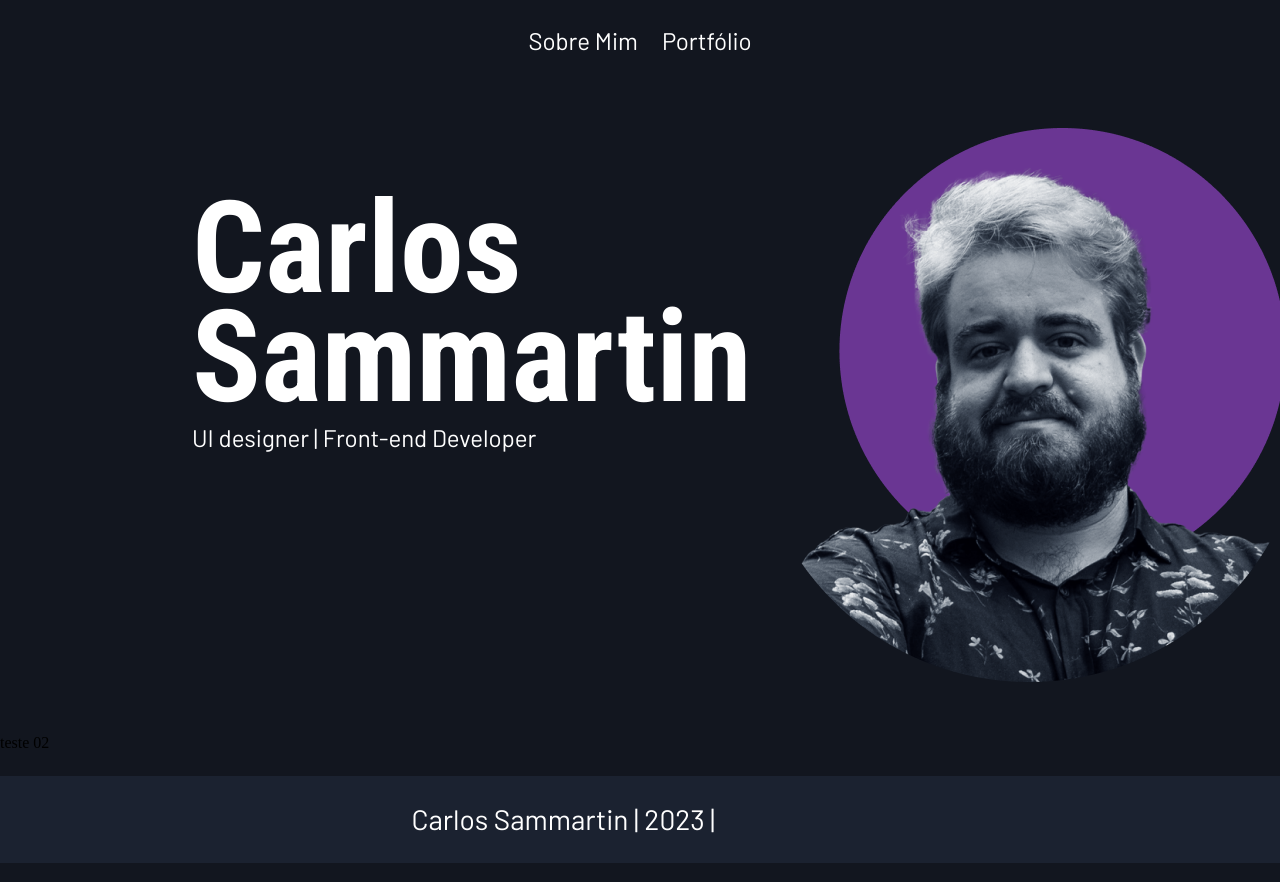
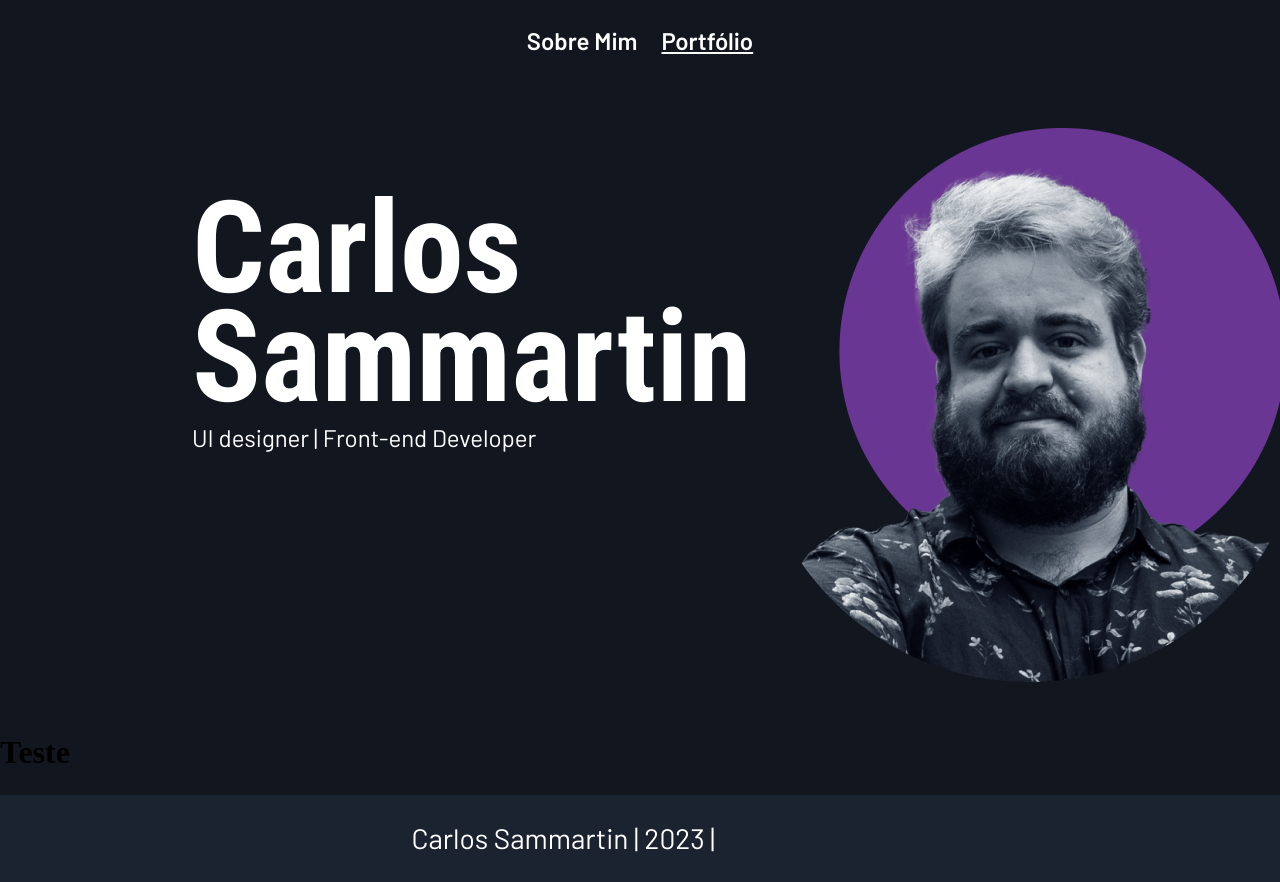
Before and after one commit to Primatasan/Portfolio, a React (Vite) app: page /portfolio in a window 1280 px wide. Shown: the top 882 px of the page. Built offline with nearby package versions, Linux system fonts and the light colour scheme; some icons are missing.

Commit message:
Ajustes diversos

```diff
--- a/src/Routes.jsx
+++ b/src/Routes.jsx
@@ -1,23 +1,19 @@
 import SobreMimPage from "./components/SobreMimPage";
-import Header from "./components/Header";
-import Menu from "./components/Menu";
-import Footer from "./components/Footer";
+import Portfolio from "./components/Portfolio";
+import DefautPage from "./components/DefaultPage";
 
 import { BrowserRouter, Routes, Route } from "react-router-dom";
-
-
 
 export default function RoutesApp() {
 
   return (
     <BrowserRouter>
-      <Menu />
-      <Header />
-      <Routes path="/">
-        <Route path="/" element={<SobreMimPage />}/>
-        <Route path="/portfolio" element={<div>teste 02</div>}/>
+      <Routes>
+        <Route path="/" element={<DefautPage />}>
+          <Route index element={<SobreMimPage />}/>
+          <Route path="/portfolio" element={<Portfolio />}/>
+        </Route>
       </Routes>
-      <Footer />
     </BrowserRouter>
   )
 }
--- /dev/null
+++ b/src/components/DefaultPage/index.jsx
@@ -0,0 +1,21 @@
+import Footer from "/src/components/Footer";
+import Header from "/src/components/Header";
+import Menu from "/src/components/Menu";
+import { Outlet } from "react-router-dom";
+
+export default function DefautPage(){
+    return(
+        <>
+            <header>
+                <Menu />
+                <Header />
+            </header>
+            <main>
+                <Outlet />
+            </main>
+            <footer>
+                <Footer />
+            </footer>
+        </>
+    )
+}
--- a/src/components/Menu/Menu.css
+++ b/src/components/Menu/Menu.css
@@ -12,9 +12,11 @@
     color: var(--font-color);
     font-family: var(--paragraph-font-family);
     font-size: var(--h4-font-size);
+    font-weight: 600;
     margin:0 0.5em;
+    transition: all 300 ease-in-out;
 }
 
-.nav_link:hover{
+.destaque{
     text-decoration: underline;
 }
--- a/src/components/Menu/index.jsx
+++ b/src/components/Menu/index.jsx
@@ -1,13 +1,22 @@
-import { Link } from 'react-router-dom'
+import { Link, useLocation } from 'react-router-dom'
 import './Menu.css'
 
 
 export default function Menu(){
+
+    const location = useLocation();
+
     return(
         <section className='menu_box'>
             <nav>
-                <Link to='/' className='nav_link'>Sobre Mim</Link>
-                <Link to='/portfolio' className='nav_link'>Portfólio</Link>
+                <Link to='/' className={`
+                    nav_link
+                    ${location.pathname === '/' ? "destaque": ""}
+                `}>Sobre Mim</Link>
+                <Link to='/portfolio' className={`
+                    nav_link
+                    ${location.pathname === '/portfolio' ? "destaque": ""}
+                `}>Portfólio</Link>
             </nav>
         </section>
     )
--- /dev/null
+++ b/src/components/Portfolio/PortfolioCard/index.jsx
@@ -0,0 +1,9 @@
+import './PortfolioCard.css'
+
+export default function PortfolioCard(){
+    return (
+        <div>
+            <h1>Teste</h1>
+        </div>
+    )
+}
--- /dev/null
+++ b/src/components/Portfolio/index.jsx
@@ -0,0 +1,10 @@
+import './Portfolio.css'
+import PortfolioCard from './PortfolioCard'
+
+export default function Portfolio(){
+    return(
+        <div>
+            <PortfolioCard />
+        </div>
+    )
+}
```
Also changed, not shown: src/components/Portfolio/Portfolio.css (added), src/components/Portfolio/PortfolioCard/PortfolioCard.css (added).
